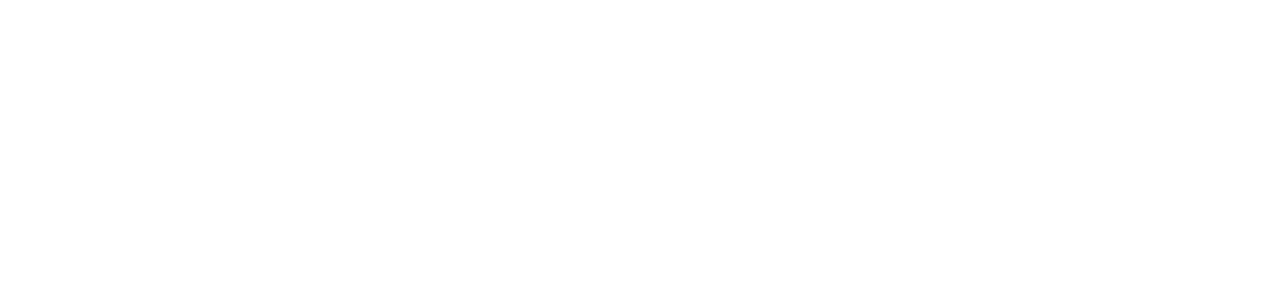
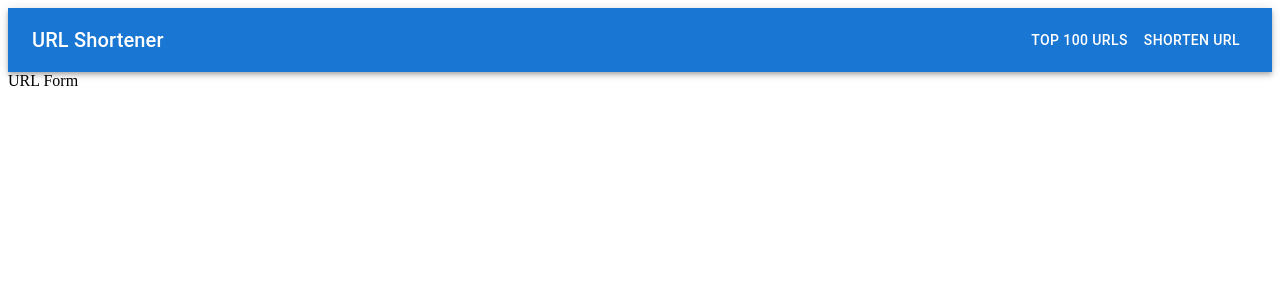
Before and after one commit to kartikav05/url-shortner-react-frontend, a React (Vite) app: page / in a window 1280 px wide. Shown: the top 300 px of the page. Built offline with nearby package versions, Linux system fonts and the light colour scheme.

Commit message:
chore: used approutes components in the main app

```diff
--- a/src/App.jsx
+++ b/src/App.jsx
@@ -1,10 +1,9 @@
+import React from 'react';
+import AppRoutes from './Routes';
+import './App.css'
 
-function App() {
+const App = () => {
+  return <AppRoutes />;
+};
 
-  return (
-    <>
-    </>
-  )
-}
-
-export default App
+export default App;
```
